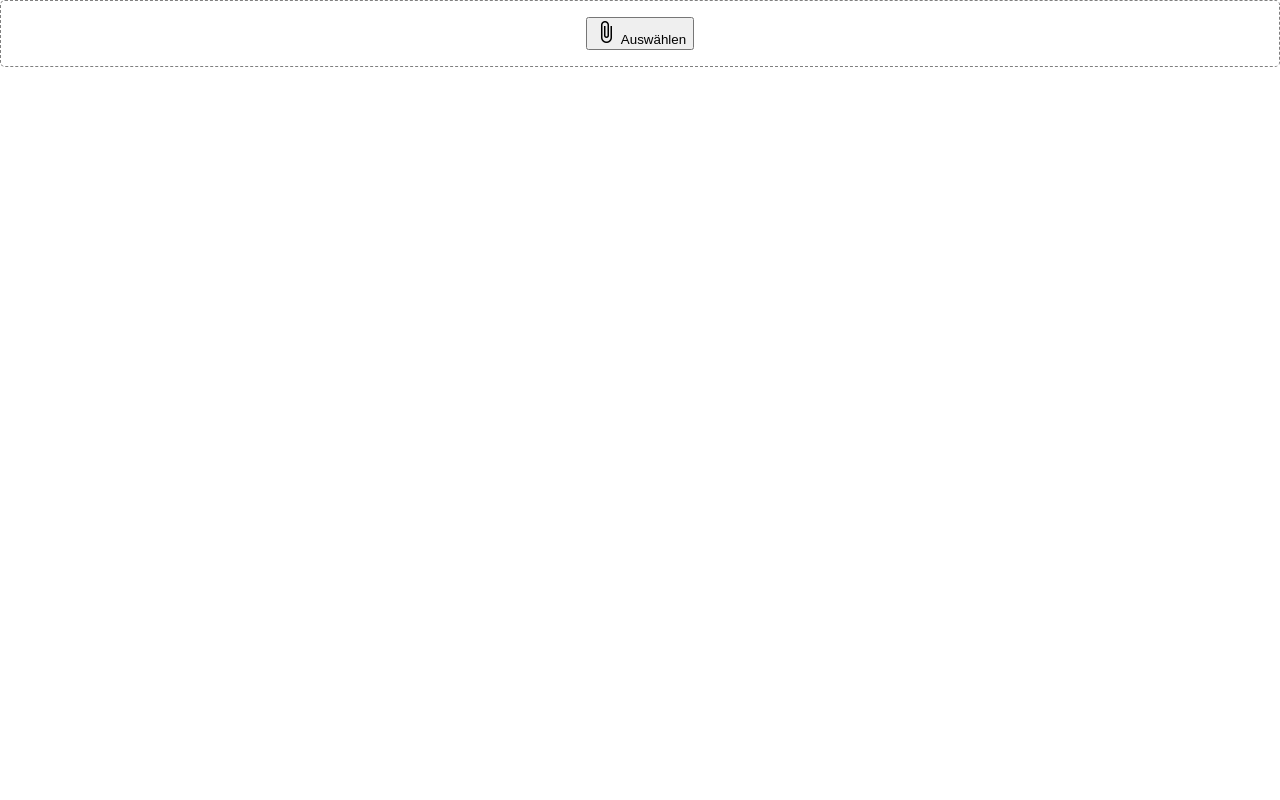
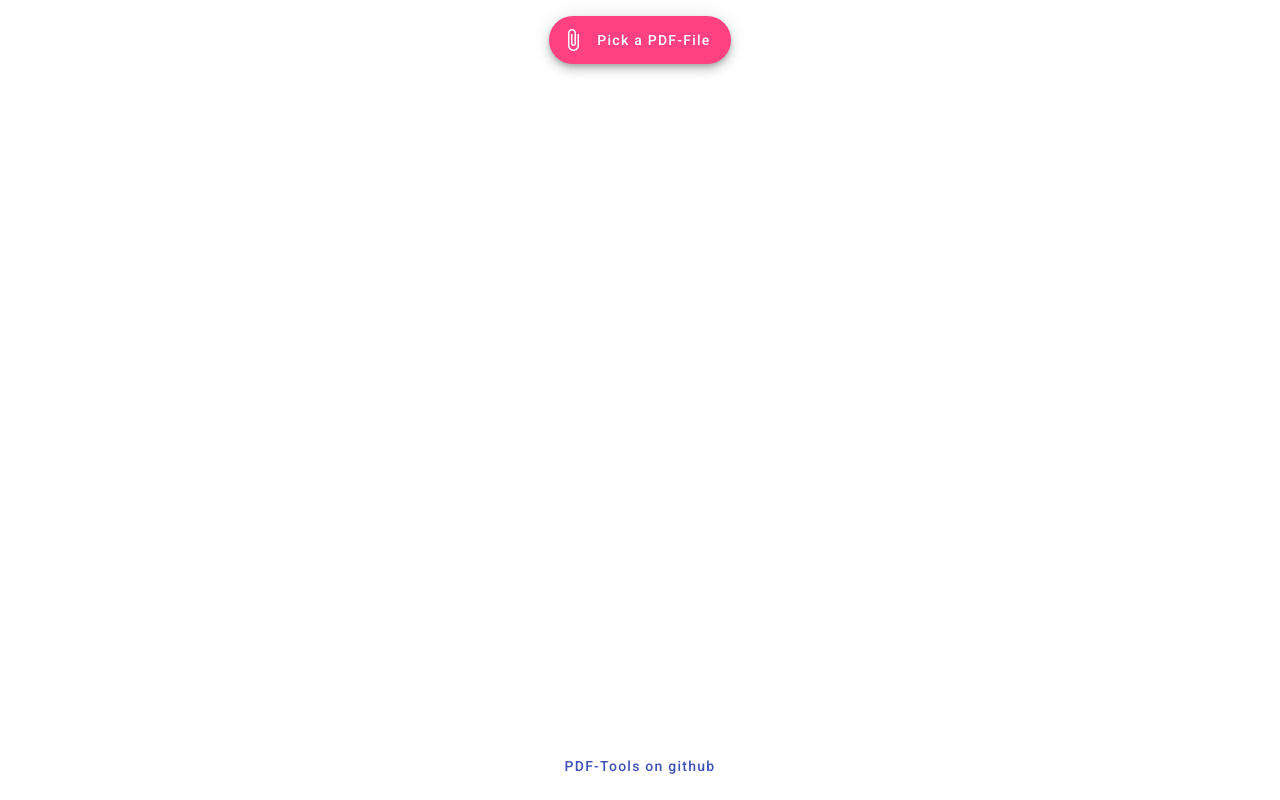
Before and after one commit to alexfriesen/pdf-tools, an Angular app: page / in a window 1280 px wide. Built offline with nearby package versions, Linux system fonts and the light colour scheme.

Commit message:
add basic layout

```diff
--- a/src/app/app.component.html
+++ b/src/app/app.component.html
@@ -1,5 +1,27 @@
-<app-upload
-  [acceptTypes]="['application/pdf']"
-  (fileSelected)="fileAdded($event)"
-></app-upload>
-<app-preview></app-preview>
+<header>
+  <button mat-fab extended color="accent" type="button" (click)="input.click()">
+    <mat-icon>attach_file</mat-icon>
+    Pick a PDF-File
+  </button>
+</header>
+
+<main>
+  <app-preview></app-preview>
+</main>
+
+<footer>
+  <a mat-button color="primary" href="https://github.com/alexfriesen/pdf-tools">
+    PDF-Tools on github
+  </a>
+</footer>
+
+<div class="dropzone" [class.hovering]="isHovering">
+  <input
+    #input
+    hidden
+    type="file"
+    multiple
+    [accept]="acceptTypes.join('|')"
+    (change)="onFileChange($event)"
+  />
+</div>
--- a/src/app/app.component.scss
+++ b/src/app/app.component.scss
@@ -0,0 +1,34 @@
+:host {
+  display: flex;
+  flex-direction: column;
+  height: 100%;
+}
+
+header,
+footer {
+  display: flex;
+  flex: 0 1 auto;
+  justify-content: center;
+  margin: 1rem;
+}
+
+main {
+  display: flex;
+  flex: 1 0 auto;
+  flex-direction: column;
+  width: 100%;
+}
+
+.dropzone {
+  position: absolute;
+  top: 0;
+  left: 0;
+  right: 0;
+  bottom: 0;
+
+  &.hovering {
+    box-shadow: inset 0 0 20px #3f51b5, inset 0 0 20px #3f51b5,
+      inset 0 0 20px #3f51b5;
+    color: #dadada !important;
+  }
+}
--- a/src/app/app.component.ts
+++ b/src/app/app.component.ts
@@ -1,9 +1,10 @@
-import { Component, inject } from '@angular/core';
+import { Component, HostListener, inject } from '@angular/core';
 import { CommonModule } from '@angular/common';
+import { MatIconModule } from '@angular/material/icon';
+import { MatButtonModule } from '@angular/material/button';
 
-import { UploadComponent } from '@shared/components/upload/upload.component';
-import { FileDropDirective } from '@shared/directives/file-drop.directive';
-import { AppService } from './app.service';
+import { validateFileType } from '@shared/helpers/file.helper';
+import { DocumentService } from '@shared/services/document.service';
 import { PreviewComponent } from '@shared/components/preview/preview.component';
 
 @Component({
@@ -11,16 +12,65 @@ import { PreviewComponent } from '@shared/components/preview/preview.component';
   templateUrl: './app.component.html',
   styleUrls: ['./app.component.scss'],
   standalone: true,
-  imports: [CommonModule, FileDropDirective, UploadComponent, PreviewComponent],
-  hostDirectives: [FileDropDirective],
+  imports: [CommonModule, MatIconModule, MatButtonModule, PreviewComponent],
 })
 export class AppComponent {
-  service = inject(AppService);
+  documentService = inject(DocumentService);
 
-  readonly preview = this.service.preview;
+  isHovering = false;
+  acceptTypes: string[] = ['application/pdf'];
+  private files: File[] = [];
+
+  @HostListener('drop', ['$event'])
+  async onDrop(event: DragEvent) {
+    this.stopEvent(event);
+
+    const files = event.dataTransfer?.files;
+    if (files) {
+      await this.addFiles(files);
+    }
+    this.isHovering = false;
+  }
+
+  @HostListener('dragover', ['$event'])
+  onDragOver(event: DragEvent) {
+    this.stopEvent(event);
+    this.isHovering = true;
+  }
+
+  @HostListener('dragleave', ['$event'])
+  onDragLeave(event: DragEvent) {
+    this.stopEvent(event);
+    this.isHovering = false;
+  }
+
+  private stopEvent(event: DragEvent) {
+    event.preventDefault();
+    event.stopPropagation();
+  }
+
+  async onFileChange(event: Event) {
+    const files = (event.target as HTMLInputElement).files;
+    if (files) {
+      await this.addFiles(files);
+    }
+  }
+
+  async addFiles(files: FileList) {
+    for (let i = 0; i < files.length; i++) {
+      const file = files.item(i);
+
+      if (!file) continue;
+
+      if (validateFileType(file, this.acceptTypes)) {
+        this.files.push(file);
+        await this.fileAdded(file);
+      }
+    }
+  }
 
   async fileAdded(data: File) {
     const buffer = await data.arrayBuffer();
-    await this.service.applyPDF(buffer);
+    await this.documentService.applyPDF(buffer);
   }
 }
--- a/src/shared/components/preview/preview.component.html
+++ b/src/shared/components/preview/preview.component.html
@@ -1,4 +1,9 @@
 <canvas hidden #canvas height="0" width="0"></canvas>
+
+<mat-progress-bar
+  [mode]="'indeterminate'"
+  *ngIf="processing | async"
+></mat-progress-bar>
 
 <div
   cdkDropList
--- a/src/shared/components/preview/preview.component.scss
+++ b/src/shared/components/preview/preview.component.scss
@@ -10,7 +10,7 @@
   border: grey solid 2px;
 
   &:hover {
-    border-color: aqua;
+    border-color: #3f51b5;
   }
 
   img {
--- a/src/shared/components/preview/preview.component.ts
+++ b/src/shared/components/preview/preview.component.ts
@@ -7,10 +7,11 @@ import {
 } from '@angular/core';
 import { CommonModule } from '@angular/common';
 import { CdkDragDrop, DragDropModule } from '@angular/cdk/drag-drop';
+import { MatProgressBarModule } from '@angular/material/progress-bar';
 import { getDocument, GlobalWorkerOptions, version } from 'pdfjs-dist';
-import { debounceTime, switchMap } from 'rxjs';
+import { BehaviorSubject, debounceTime, switchMap, tap } from 'rxjs';
 
-import { AppService } from '../../../app/app.service';
+import { DocumentService } from '@shared/services/document.service';
 
 interface PagePreview {
   pageNumber: number;
@@ -23,17 +24,19 @@ interface PagePreview {
   styleUrls: ['./preview.component.scss'],
   changeDetection: ChangeDetectionStrategy.OnPush,
   standalone: true,
-  imports: [CommonModule, DragDropModule],
-  hostDirectives: [],
+  imports: [CommonModule, DragDropModule, MatProgressBarModule],
 })
 export class PreviewComponent {
   @ViewChild('canvas', { static: true })
   canvas!: ElementRef<HTMLCanvasElement>;
 
-  appService = inject(AppService);
+  documentService = inject(DocumentService);
 
-  pages = this.appService.preview.pipe(
-    debounceTime(100),
+  processing = new BehaviorSubject(false);
+
+  pages = this.documentService.preview.pipe(
+    debounceTime(200),
+    tap(() => this.processing.next(true)),
     switchMap(async (buffer) => {
       const canvas = this.canvas.nativeElement;
       const canvasContext = canvas.getContext('2d');
@@ -61,7 +64,8 @@ export class PreviewComponent {
       }
 
       return previewPages;
-    })
+    }),
+    tap(() => this.processing.next(false))
   );
 
   constructor() {
@@ -70,7 +74,9 @@ export class PreviewComponent {
   }
 
   async onChangePosition(event: CdkDragDrop<string[]>) {
-    console.log(event);
-    await this.appService.swapPages(event.currentIndex, event.previousIndex);
+    await this.documentService.swapPages(
+      event.currentIndex,
+      event.previousIndex
+    );
   }
 }
--- a/src/shared/components/upload/upload.component.html
+++ /dev/null
@@ -1,21 +0,0 @@
-<div
-  class="dropzone"
-  appFileDrop
-  [class.hovering]="isHovering"
-  (fileDropped)="addFiles($event)"
-  (fileHovered)="toggleHover($event)"
->
-  <!-- <p>{{ 'upload.drop' | translate }}</p> -->
-  <button mat-button type="button" (click)="input.click()">
-    <mat-icon>attach_file</mat-icon>
-    <!-- {{ 'upload.choose' | translate }} -->
-    Auswählen
-  </button>
-  <input
-    #input
-    class="file-input"
-    type="file"
-    [accept]="acceptTypes.join('|')"
-    (change)="onFileChange($event)"
-  />
-</div>
--- a/src/shared/components/upload/upload.component.scss
+++ /dev/null
@@ -1,28 +0,0 @@
-:host {
-	display: flex;
-	position: relative;
-}
-
-.dropzone {
-	display: flex;
-	align-items: center;
-	justify-content: center;
-	flex-direction: column;
-	box-sizing: border-box;
-
-	border: 1px dashed gray;
-	border-radius: 5px;
-
-	width: 100%;
-	// margin: 10px 0;
-	padding: 1rem;
-
-	input {
-		display: none;
-	}
-
-	&.hovering {
-		border: 2px solid var(--primary-darker-color);
-		color: #dadada !important;
-	}
-}
--- a/src/shared/components/upload/upload.component.ts
+++ /dev/null
@@ -1,54 +0,0 @@
-import {
-  Component,
-  Output,
-  EventEmitter,
-  Input,
-} from '@angular/core';
-import { MatIconModule } from '@angular/material/icon';
-import { FileDropDirective } from '../../directives/file-drop.directive';
-import { validateFileType } from '../../helpers/file.helper';
-
-@Component({
-  selector: 'app-upload',
-  templateUrl: './upload.component.html',
-  styleUrls: ['./upload.component.scss'],
-  // changeDetection: ChangeDetectionStrategy.OnPush,
-  standalone: true,
-  imports: [FileDropDirective, MatIconModule],
-  hostDirectives: [FileDropDirective],
-})
-export class UploadComponent {
-  @Input()
-  acceptTypes: string[] = [];
-
-  @Output()
-  fileSelected = new EventEmitter<File>();
-
-  isHovering = false;
-
-  private files: File[] = [];
-
-  toggleHover(event: boolean) {
-    this.isHovering = event;
-  }
-
-  onFileChange(event: Event) {
-    const files = (event.target as HTMLInputElement).files;
-    if (files) {
-      this.addFiles(files);
-    }
-  }
-
-  addFiles(files: FileList) {
-    for (let i = 0; i < files.length; i++) {
-      const file = files.item(i);
-
-      if (!file) continue;
-
-      if (validateFileType(file, this.acceptTypes)) {
-        this.files.push(file);
-        this.fileSelected.emit(file);
-      }
-    }
-  }
-}
--- a/src/shared/directives/file-drop.directive.ts
+++ /dev/null
@@ -1,35 +0,0 @@
-import { Directive, HostListener, Output, EventEmitter } from '@angular/core';
-
-@Directive({
-  selector: '[appFileDrop]',
-  standalone: true,
-})
-export class FileDropDirective {
-  @Output() fileDropped = new EventEmitter<FileList>();
-  @Output() fileHovered = new EventEmitter<boolean>();
-
-  @HostListener('drop', ['$event'])
-  onDrop(event: DragEvent) {
-    this.stopEvent(event);
-
-    this.fileDropped.emit(event.dataTransfer?.files);
-    this.fileHovered.emit(false);
-  }
-
-  @HostListener('dragover', ['$event'])
-  onDragOver(event: DragEvent) {
-    this.stopEvent(event);
-    this.fileHovered.emit(true);
-  }
-
-  @HostListener('dragleave', ['$event'])
-  onDragLeave(event: DragEvent) {
-    this.stopEvent(event);
-    this.fileHovered.emit(false);
-  }
-
-  private stopEvent(event: DragEvent) {
-    event.preventDefault();
-    event.stopPropagation();
-  }
-}
--- a/src/app/app.service.ts
+++ b/src/shared/services/document.service.ts
@@ -3,7 +3,7 @@ import { PDFDocument } from 'pdf-lib';
 import { Subject } from 'rxjs';
 
 @Injectable({ providedIn: 'root' })
-export class AppService {
+export class DocumentService {
   document: PDFDocument | undefined;
 
   preview = new Subject<any>();
```
Also changed, not shown: src/app/app.module.ts (deleted, +0 -16 lines), 1 other file (tests, documents, lock files or other folders).
